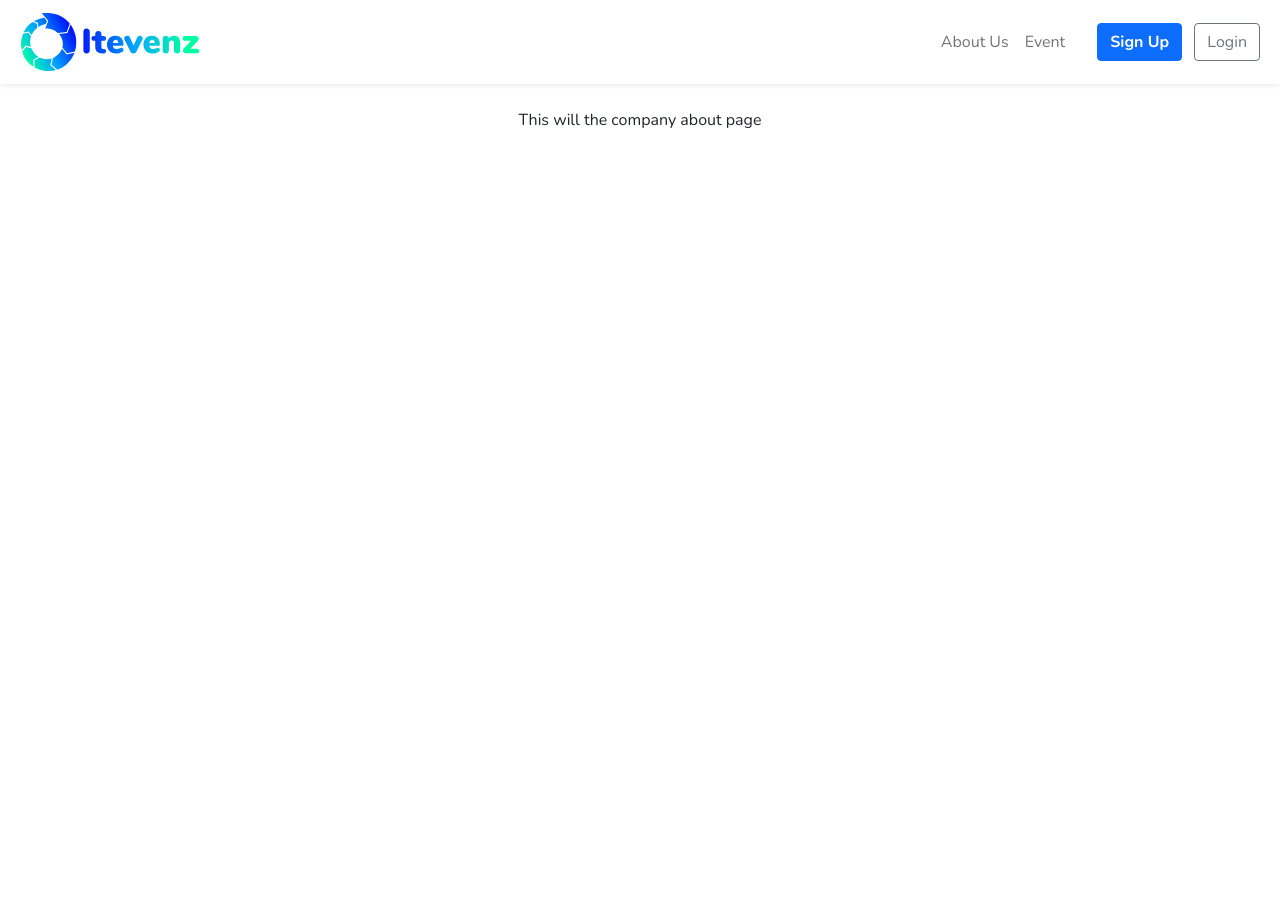
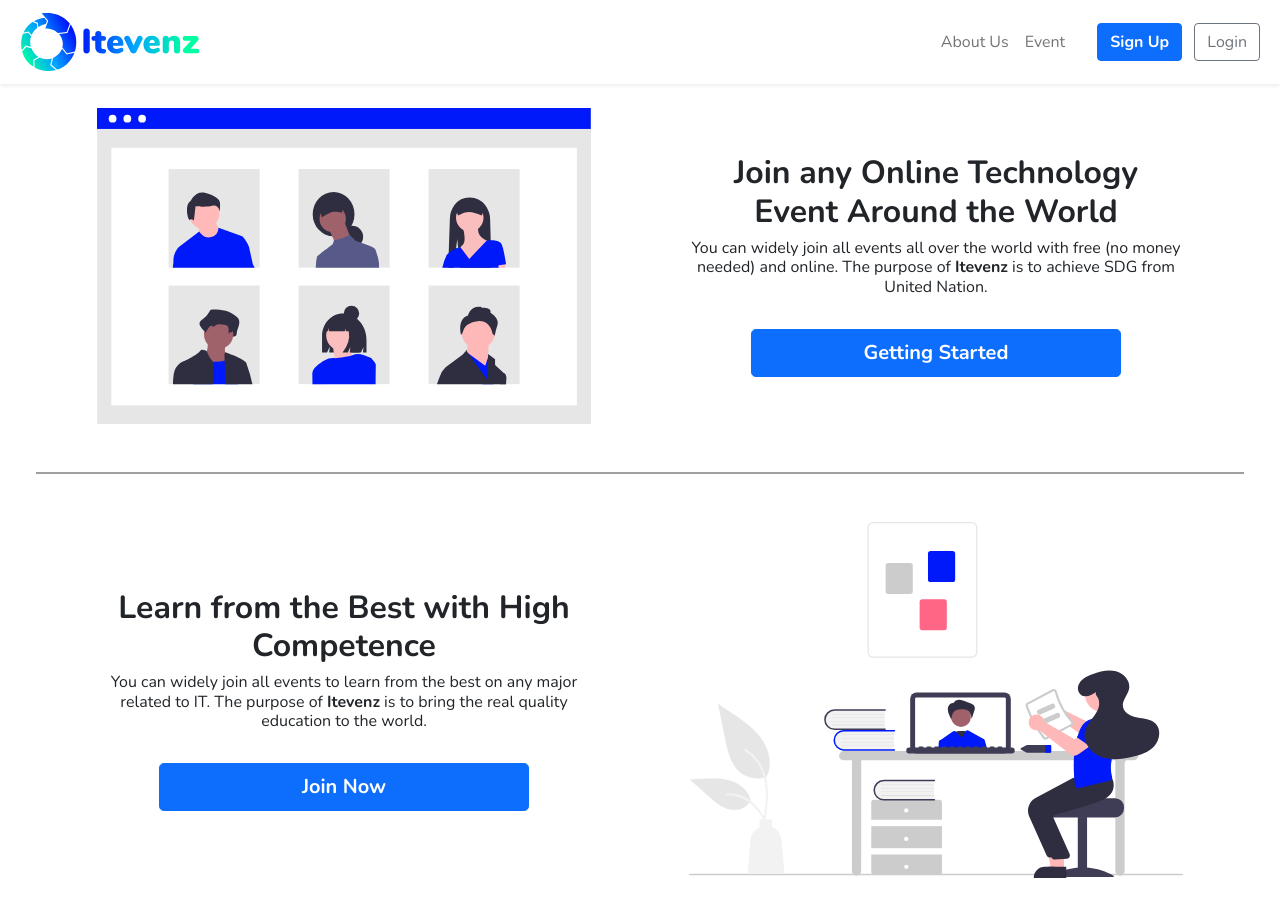
Before and after one commit to ukayaj620/itevenz, a Python web app: template templates/company/about.html in a window 1280 px wide. Before the commit the page ends 128 px from the top, so only its background shows below. Run offline with Jinja, Linux system fonts and the light colour scheme; the template is opened without the code that fills it, so the values that code supplies are empty.

Commit message:
feat: add about page

```diff
--- a/templates/company/about.html
+++ b/templates/company/about.html
@@ -1,7 +1,33 @@
 {% extends "layout/base.html" %}
 
 {% block content %}
-<div class="w-100 px-4 mt-4 d-flex flex-direction-row align-items-center justify-content-center">
-  <p>This will the company about page</p>
+<div class="w-100 px-4 mt-4 d-flex flex-column align-items-center justify-content-center">
+  <div class="w-100 d-flex flex-lg-row flex-column align-items-center justify-content-around container-fluid mb-4">
+    <div class="col-12 col-lg-5 d-flex flex-row align-items-center justify-content-center">
+      <img class="w-100" src="{{ url_for('static', filename='/images/conference.svg') }}">
+    </div>
+    <div class="col-12 col-lg-5 d-flex flex-column align-items-center justify-content-center mt-4 mt-lg-0">
+      <h2 class="fw-bold text-center">Join any Online Technology Event Around the World</h2>
+      <h6 class="text-center">
+        You can widely join all events all over the world with free (no money needed) and online.
+        The purpose of <strong>Itevenz</strong> is to achieve SDG from United Nation.
+      </h6>
+      <a href="{{ url_for('auth.signup') }}" class="btn w-75 btn-primary btn-lg mt-4 fw-bold">Getting Started</a>
+    </div>
+  </div>
+  <div style="height: 2px; background-color: rgba(16, 15, 15, 0.4);" class="w-100 my-4"></div>
+  <div class="w-100 d-flex flex-lg-row-reverse flex-column align-items-center justify-content-around container-fluid my-4">
+    <div class="col-12 col-lg-5 d-flex flex-row align-items-center justify-content-center">
+      <img class="w-100" src="{{ url_for('static', filename='/images/learning.svg') }}">
+    </div>
+    <div class="col-12 col-lg-5 d-flex flex-column align-items-center justify-content-center mt-4 mt-lg-0">
+      <h2 class="fw-bold text-center">Learn from the Best with High Competence</h2>
+      <h6 class="text-center">
+        You can widely join all events to learn from the best on any major related to IT.
+        The purpose of <strong>Itevenz</strong> is to bring the real quality education to the world.
+      </h6>
+      <a href="{{ url_for('auth.signup') }}" class="btn w-75 btn-primary btn-lg mt-4 fw-bold">Join Now</a>
+    </div>
+  </div>
 </div>
 {% endblock %}
```
Also changed, not shown: static/images/conference.svg (added), static/images/learning.svg (added).
